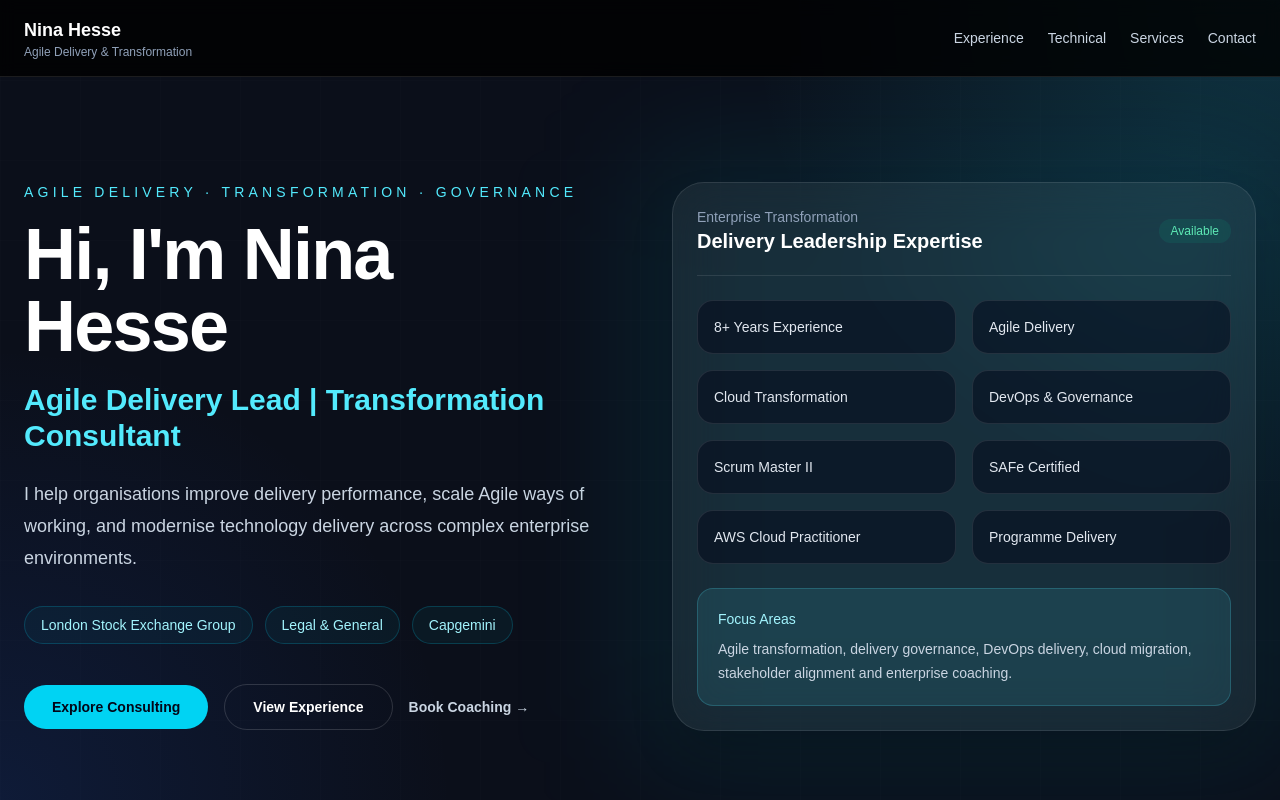
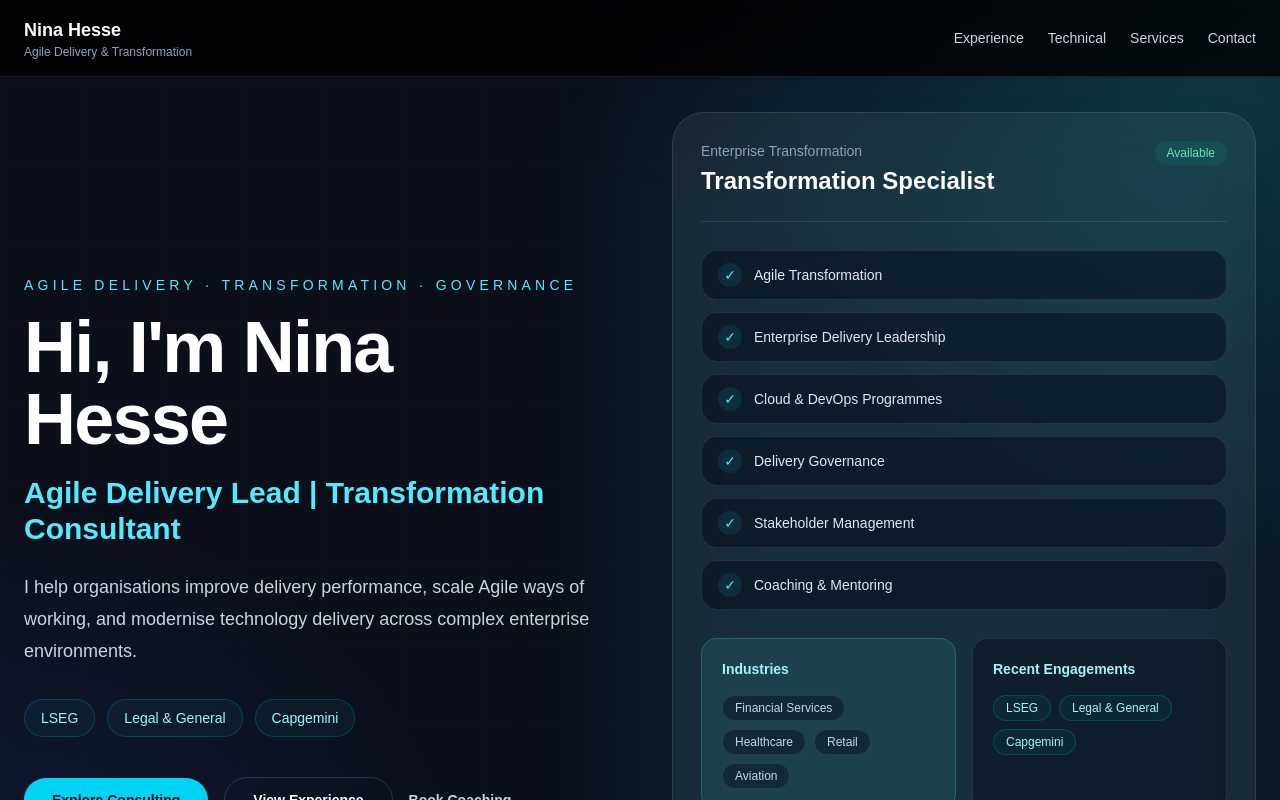
Before and after one commit to 558nina/nina-enterprise-portfolio, a Next.js app: page / in a window 1280 px wide. Shown: the top 800 px of the page. Built offline with nearby package versions, Linux system fonts and the light colour scheme.

Commit message:
Refine hero transformation profile

```diff
--- a/components/Hero.tsx
+++ b/components/Hero.tsx
@@ -4,6 +4,24 @@ import { motion } from "framer-motion";
 import BackgroundGrid from "./BackgroundGrid";
 
 export default function Hero() {
+  const expertise = [
+    "Agile Transformation",
+    "Enterprise Delivery Leadership",
+    "Cloud & DevOps Programmes",
+    "Delivery Governance",
+    "Stakeholder Management",
+    "Coaching & Mentoring",
+  ];
+
+  const industries = [
+    "Financial Services",
+    "Healthcare",
+    "Retail",
+    "Aviation",
+  ];
+
+  const engagements = ["LSEG", "Legal & General", "Capgemini"];
+
   return (
     <section className="relative min-h-screen overflow-hidden bg-[#0B0F1A] px-6 pt-28 text-white">
       <BackgroundGrid />
@@ -33,16 +51,14 @@ export default function Hero() {
           </p>
 
           <div className="mt-8 flex flex-wrap gap-3 text-sm">
-            {["London Stock Exchange Group", "Legal & General", "Capgemini"].map(
-              (company) => (
+            {engagements.map((company) => (
               <span
                 key={company}
                 className="rounded-full border border-cyan-400/20 bg-cyan-400/5 px-4 py-2 text-cyan-200"
               >
                 {company}
               </span>
-              )
-            )}
+            ))}
           </div>
 
           <div className="mt-10 flex flex-col gap-4 sm:flex-row sm:items-center">
@@ -77,14 +93,14 @@ export default function Hero() {
         >
           <div className="absolute -inset-8 rounded-[2rem] bg-cyan-400/10 blur-3xl" />
 
-          <div className="relative rounded-[2rem] border border-white/10 bg-white/[0.06] p-6 shadow-2xl backdrop-blur-xl">
-            <div className="mb-6 flex items-center justify-between border-b border-white/10 pb-5">
+          <div className="relative rounded-[2rem] border border-white/10 bg-white/[0.06] p-7 shadow-2xl backdrop-blur-xl">
+            <div className="mb-7 flex items-start justify-between gap-6 border-b border-white/10 pb-6">
               <div>
                 <p className="text-sm text-slate-400">
                   Enterprise Transformation
                 </p>
-                <p className="text-xl font-semibold">
-                  Delivery Leadership Expertise
+                <p className="mt-1 text-2xl font-semibold">
+                  Transformation Specialist
                 </p>
               </div>
 
@@ -93,31 +109,66 @@ export default function Hero() {
               </div>
             </div>
 
-            <div className="grid gap-4 sm:grid-cols-2">
-              {[
-                "8+ Years Experience",
-                "Agile Delivery",
-                "Cloud Transformation",
-                "DevOps & Governance",
-                "Scrum Master II",
-                "SAFe Certified",
-                "AWS Cloud Practitioner",
-                "Programme Delivery",
-              ].map((item) => (
+            <div className="space-y-3">
+              {expertise.map((item) => (
                 <div
                   key={item}
-                  className="rounded-2xl border border-white/10 bg-slate-950/50 p-4 transition-all duration-300 hover:border-cyan-400/20 hover:bg-slate-900/70"
+                  className="flex items-center gap-3 rounded-2xl border border-white/10 bg-slate-950/45 px-4 py-3"
                 >
-                  <p className="text-sm font-medium text-slate-200">{item}</p>
+                  <span className="flex h-6 w-6 items-center justify-center rounded-full bg-cyan-400/10 text-sm text-cyan-300">
+                    ✓
+                  </span>
+                  <span className="text-sm font-medium text-slate-200">
+                    {item}
+                  </span>
                 </div>
               ))}
             </div>
 
-            <div className="mt-6 rounded-2xl border border-cyan-300/20 bg-cyan-300/10 p-5">
-              <p className="text-sm font-medium text-cyan-200">Focus Areas</p>
+            <div className="mt-7 grid gap-4 sm:grid-cols-2">
+              <div className="rounded-2xl border border-cyan-300/20 bg-cyan-300/10 p-5">
+                <p className="text-sm font-semibold text-cyan-200">
+                  Industries
+                </p>
+
+                <div className="mt-4 flex flex-wrap gap-2">
+                  {industries.map((industry) => (
+                    <span
+                      key={industry}
+                      className="rounded-full border border-white/10 bg-slate-950/40 px-3 py-1 text-xs text-slate-300"
+                    >
+                      {industry}
+                    </span>
+                  ))}
+                </div>
+              </div>
+
+              <div className="rounded-2xl border border-white/10 bg-slate-950/40 p-5">
+                <p className="text-sm font-semibold text-cyan-200">
+                  Recent Engagements
+                </p>
+
+                <div className="mt-4 flex flex-wrap gap-2">
+                  {engagements.map((engagement) => (
+                    <span
+                      key={engagement}
+                      className="rounded-full border border-cyan-400/20 bg-cyan-400/5 px-3 py-1 text-xs text-cyan-200"
+                    >
+                      {engagement}
+                    </span>
+                  ))}
+                </div>
+              </div>
+            </div>
+
+            <div className="mt-7 rounded-2xl border border-white/10 bg-slate-950/40 p-5">
+              <p className="text-sm font-semibold text-cyan-200">
+                Positioning
+              </p>
               <p className="mt-2 text-sm leading-6 text-slate-300">
-                Agile transformation, delivery governance, DevOps delivery,
-                cloud migration, stakeholder alignment and enterprise coaching.
+                Bridging business strategy, Agile delivery, technical
+                transformation and governance across complex enterprise
+                environments.
               </p>
             </div>
           </div>
```
Lines whose indentation alone changed are shown as unchanged.
